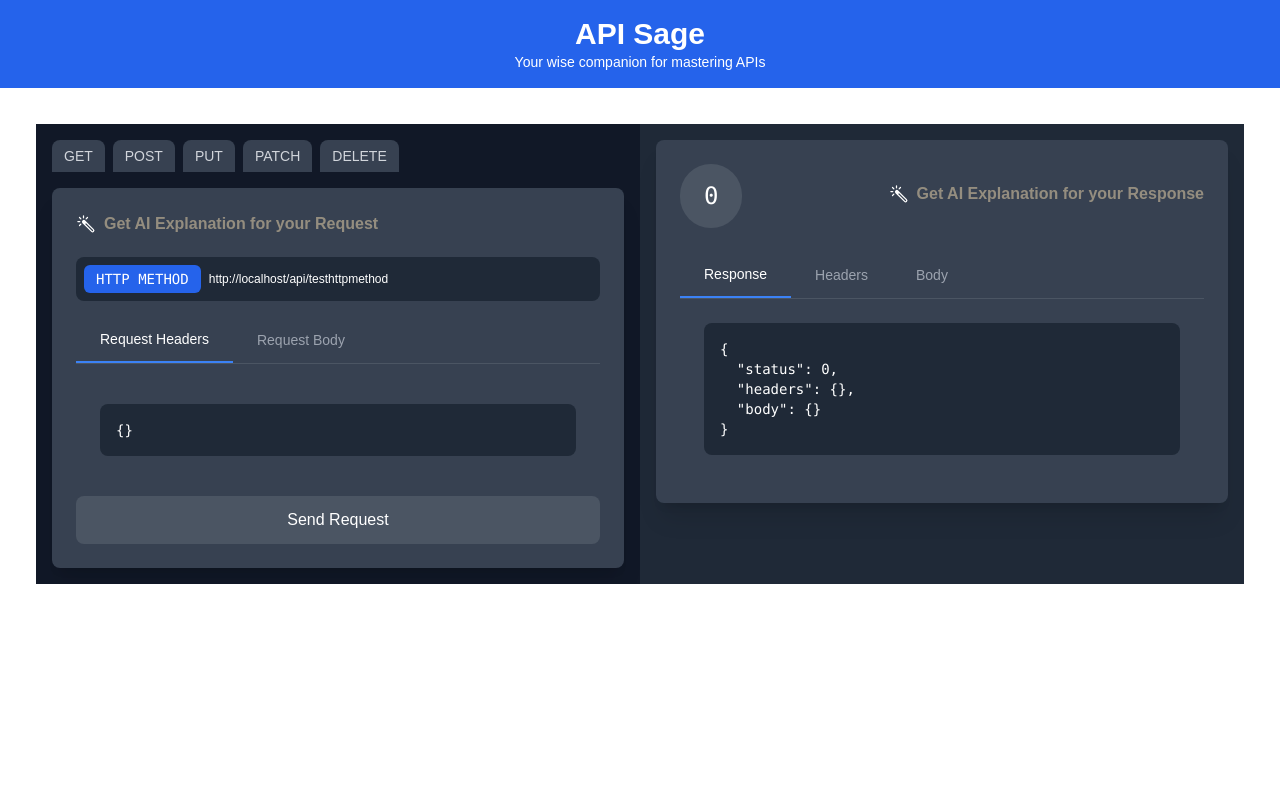
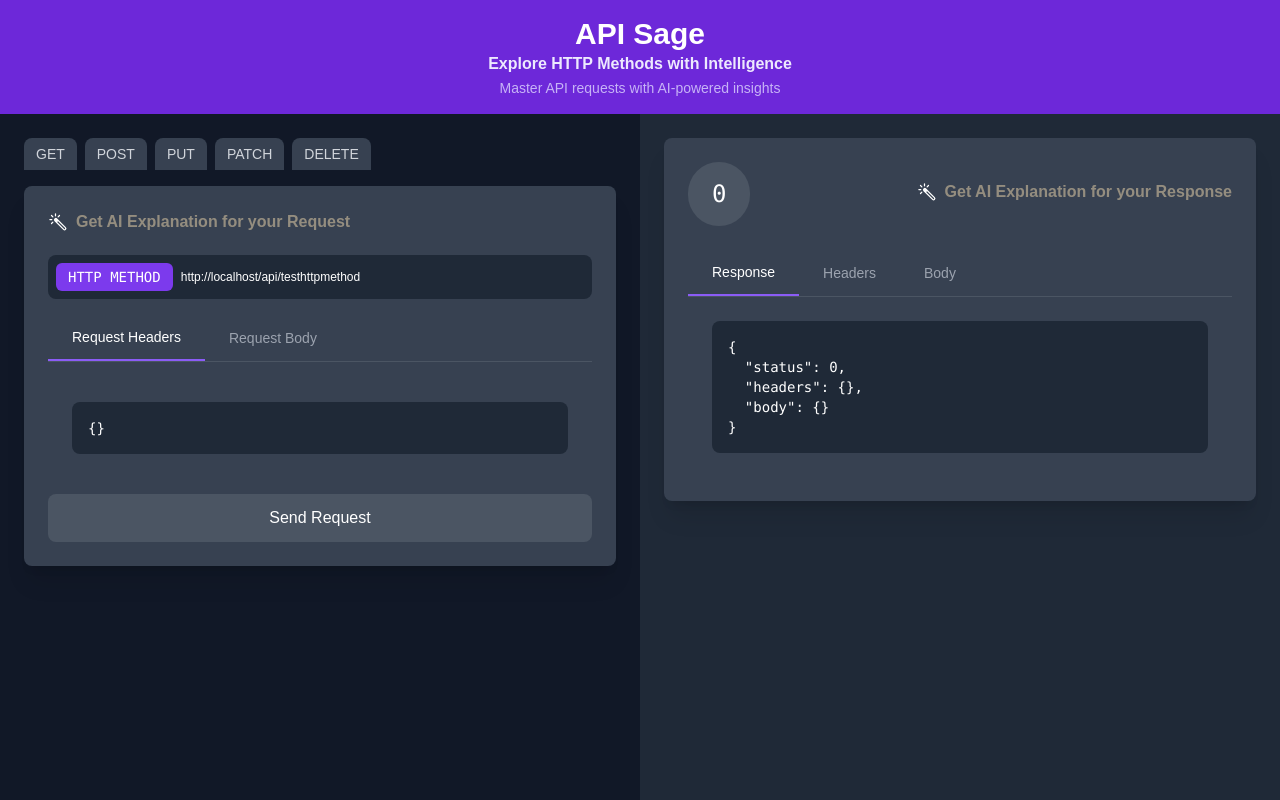
Before and after one commit to d-beloved/api-sage, a Next.js app: page / in a window 1280 px wide. Built offline with nearby package versions, Linux system fonts and the light colour scheme.

Commit message:
adjust the color scheme

```diff
--- a/src/app/page.tsx
+++ b/src/app/page.tsx
@@ -12,17 +12,24 @@ export default function Home() {
 
   return (
     <ResponseContext.Provider value={{ resp, setResp }}>
-      <div className="max-h-screen">
-        <header className="bg-blue-600 text-white py-4 text-center">
-          <h1 className="text-3xl font-bold">API Sage</h1>
-          <p className="text-sm">Your wise companion for mastering APIs</p>
+      <div className="min-h-screen flex flex-col bg-gray-900">
+        <header className="bg-violet-700 text-white py-3 sm:py-4 px-4 text-center sticky top-0 z-10">
+          <h1 className="text-2xl sm:text-3xl font-bold">API Sage</h1>
+          <div className="space-y-0.5">
+            <p className="text-sm sm:text-base font-bold text-violet-100">
+              Explore HTTP Methods with Intelligence
+            </p>
+            <p className="text-xs sm:text-sm font-medium text-violet-200/80">
+              Master API requests with AI-powered insights
+            </p>
+          </div>
         </header>
 
-        <main className="mx-auto p-9 flex">
-          <div className="w-1/2 p-4 overflow-auto bg-gray-900">
+        <main className="flex-1 flex flex-col lg:flex-row">
+          <div className="w-full lg:w-1/2 p-3 sm:p-4 md:p-6 min-h-[50vh] lg:min-h-[80vh] overflow-auto scrollbar-thin scrollbar-thumb-violet-600 bg-gray-900">
             <RequestForm />
           </div>
-          <div className="w-1/2 p-4 overflow-auto bg-gray-800">
+          <div className="w-full lg:w-1/2 p-3 sm:p-4 md:p-6 min-h-[50vh] lg:min-h-[80vh] overflow-auto scrollbar-thin scrollbar-thumb-violet-600 bg-gray-800">
             <APIResponse />
           </div>
         </main>
--- a/src/components/AIXplain.tsx
+++ b/src/components/AIXplain.tsx
@@ -63,7 +63,7 @@ const AIXplain: React.FC<AIExplainProps> = ({
       <button
         onClick={getExplanation}
         disabled={isLoading || disabled}
-        className="group inline-flex items-center space-x-1 sm:space-x-2 text-blue-600 hover:text-blue-400
+        className="group inline-flex items-center space-x-1 sm:space-x-2 text-violet-600 hover:text-violet-400
           disabled:text-gray-500 text-xs sm:text-sm md:text-base font-semibold transition-colors invert"
         title={`Get AI Explanation for your ${type}`}
       >
@@ -89,7 +89,7 @@ const AIXplain: React.FC<AIExplainProps> = ({
         <div className="space-y-3 sm:space-y-4">
           {isLoading ? (
             <div className="flex items-center justify-center py-6 sm:py-8">
-              <div className="animate-spin rounded-full h-6 w-6 sm:h-8 sm:w-8 border-b-2 border-blue-500" />
+              <div className="animate-spin rounded-full h-6 w-6 sm:h-8 sm:w-8 border-b-2 border-violet-500" />
             </div>
           ) : (
             <div className="prose prose-invert prose-sm sm:prose max-w-none">
--- a/src/components/JSONTab.tsx
+++ b/src/components/JSONTab.tsx
@@ -18,7 +18,7 @@ const JSONTab: React.FC<JSONTabProps> = ({ Tabs }) => {
               onClick={() => setActiveTab(Tabs.find((t) => t.name === tab)!)}
               className={`px-3 sm:px-6 py-2 sm:py-3 text-xs sm:text-sm whitespace-nowrap transition-colors ${
                 activeTab.name.toLowerCase() === tab.toLowerCase()
-                  ? "border-b-2 border-blue-500 text-white font-medium"
+                  ? "border-b-2 border-violet-500 text-white font-medium"
                   : "text-gray-400 hover:text-white hover:bg-gray-700/50"
               }`}
             >
--- a/src/components/RequestForm.tsx
+++ b/src/components/RequestForm.tsx
@@ -104,7 +104,7 @@ const RequestForm = () => {
             }
             className={`px-2 sm:px-3 py-1 sm:py-1.5 rounded-t-lg text-xs sm:text-sm whitespace-nowrap ${
               formData.method === option
-                ? "bg-blue-600 text-white"
+                ? "bg-violet-600 text-white"
                 : "bg-gray-700 text-gray-300 hover:bg-gray-600"
             }`}
           >
@@ -129,7 +129,7 @@ const RequestForm = () => {
         </div>
         <div className="space-y-4">
           <div className="flex flex-col sm:flex-row items-start sm:items-center space-y-2 sm:space-y-0 sm:space-x-2 bg-gray-800 p-2 rounded-lg">
-            <span className="px-2 sm:px-3 py-1 rounded-md bg-blue-600 text-white font-mono text-xs sm:text-sm whitespace-nowrap">
+            <span className="px-2 sm:px-3 py-1 rounded-md bg-violet-600 text-white font-mono text-xs sm:text-sm whitespace-nowrap">
               {formData.method || "HTTP METHOD"}
             </span>
             <input
@@ -173,7 +173,7 @@ const RequestForm = () => {
           <button
             type="submit"
             disabled={shouldDisableSubmit}
-            className="w-full bg-blue-600 text-white py-2 sm:py-3 rounded-lg hover:bg-blue-700
+            className="w-full bg-violet-600 text-white py-2 sm:py-3 rounded-lg hover:bg-violet-700
              disabled:bg-gray-600 disabled:cursor-not-allowed
              flex items-center justify-center space-x-2 text-sm sm:text-base"
           >
--- a/tailwind.config.ts
+++ b/tailwind.config.ts
@@ -9,19 +9,8 @@ export default {
   theme: {
     extend: {
       colors: {
-        violet: {
-          50: "#f5f3ff",
-          100: "#ede9fe",
-          200: "#ddd6fe",
-          300: "#c4b5fd",
-          400: "#a78bfa",
-          500: "#8b5cf6",
-          600: "#7c3aed",
-          700: "#6d28d9",
-          800: "#5b21b6",
-          900: "#4c1d95",
-          950: "#2e1065",
-        },
+        background: "var(--background)",
+        foreground: "var(--foreground)",
       },
     },
   },
```
